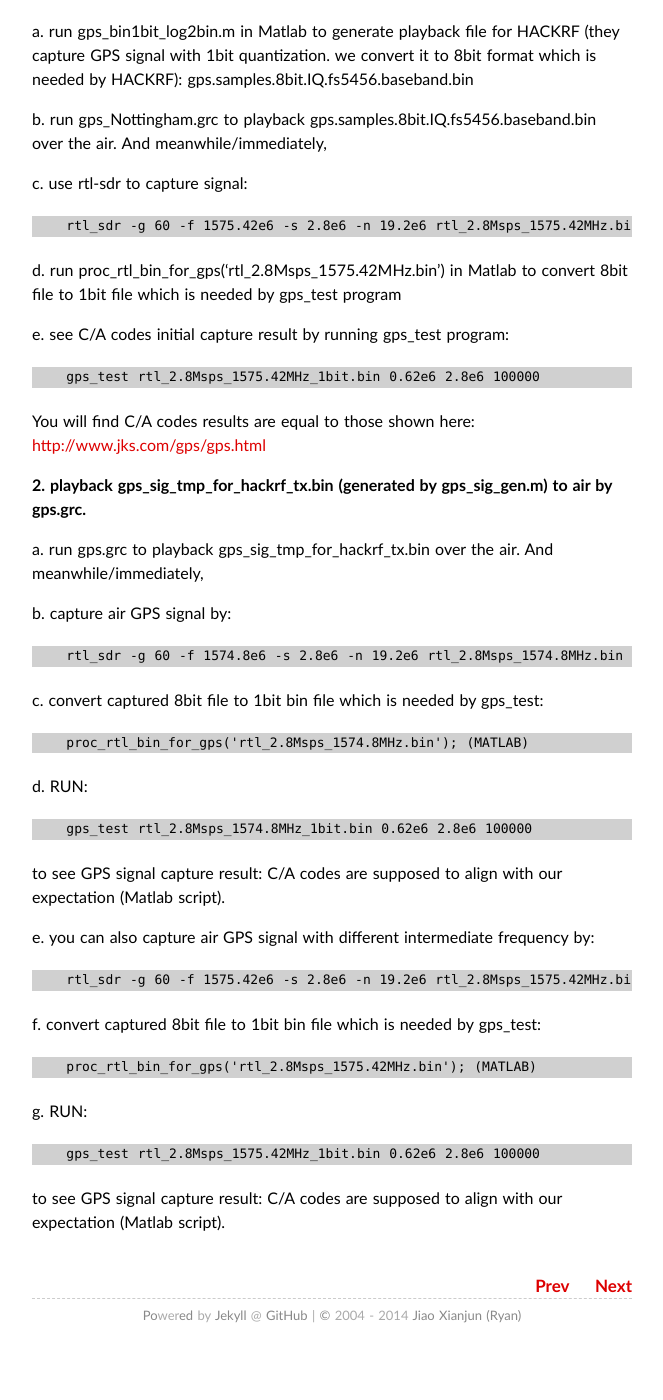
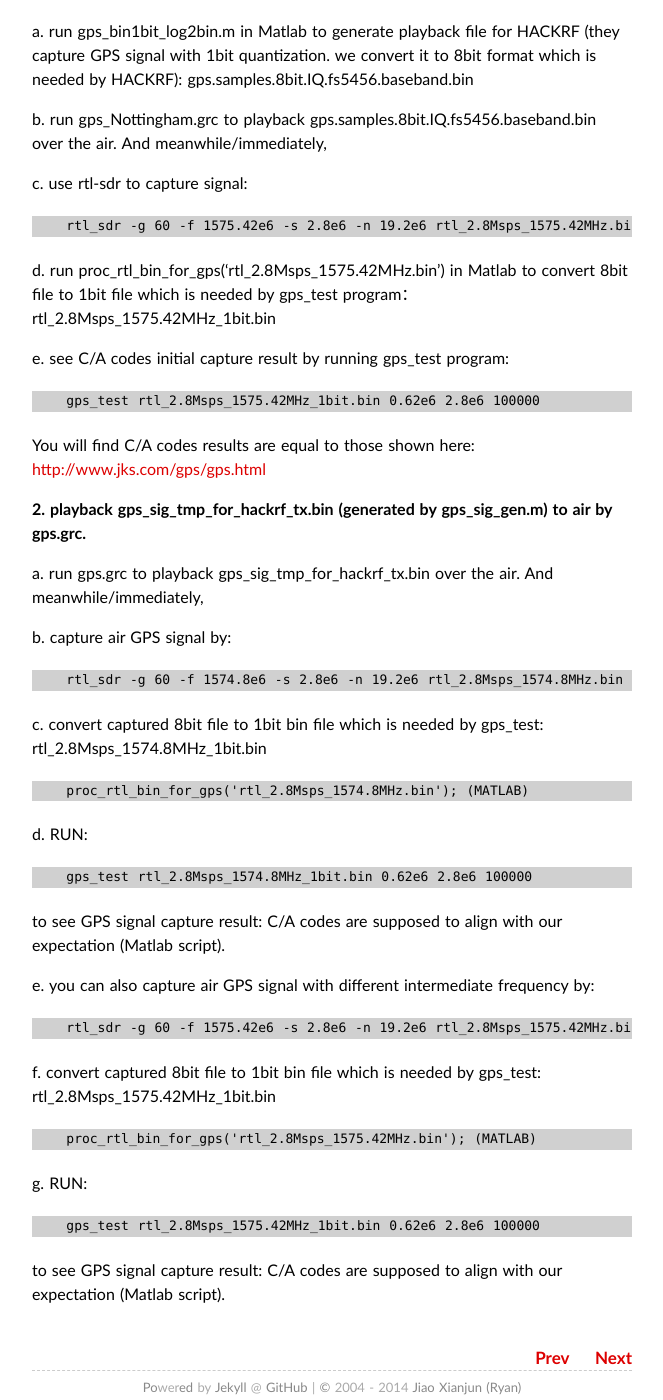
Before and after one commit to sdr-x/sdr-x.github.io, a Jekyll site: the page built from _posts/2014-05-29-Some efforts and tools on GPS signal replay (GPS重放模拟).md, in a window 1280 px wide and 1400 px high, scrolled down 1339 px. Shown: the whole window, without its empty margins (308-971 px from the left). Built offline with Jekyll 4.4.1, drawn with Linux system fonts in a browser that asks for light colours; some web fonts are replaced; Markdown is read by kramdown in place of the engine named in the settings; comment, search, counter and statistics services are not loaded; before the commit the page ends 2697 px from its top, so only the background shows below that.

Commit message:
Update 2014-05-29-Some efforts and tools on GPS signal replay (GPS重放模拟).md

```diff
--- a/_posts/2014-05-29-Some efforts and tools on GPS signal replay (GPS重放模拟).md
+++ b/_posts/2014-05-29-Some efforts and tools on GPS signal replay (GPS重放模拟).md
@@ -61,7 +61,7 @@ c. use rtl-sdr to capture signal:
 
         rtl_sdr -g 60 -f 1575.42e6 -s 2.8e6 -n 19.2e6 rtl_2.8Msps_1575.42MHz.bin
 
-d. run proc_rtl_bin_for_gps('rtl_2.8Msps_1575.42MHz.bin') in Matlab to convert 8bit file to 1bit file which is needed by gps_test program
+d. run proc_rtl_bin_for_gps('rtl_2.8Msps_1575.42MHz.bin') in Matlab to convert 8bit file to 1bit file which is needed by gps_test program：rtl_2.8Msps_1575.42MHz_1bit.bin
 
 e. see C/A codes initial capture result by running gps_test program:
 
@@ -77,7 +77,7 @@ b. capture air GPS signal by:
 
         rtl_sdr -g 60 -f 1574.8e6 -s 2.8e6 -n 19.2e6 rtl_2.8Msps_1574.8MHz.bin
 
-c. convert captured 8bit file to 1bit bin file which is needed by gps_test:
+c. convert captured 8bit file to 1bit bin file which is needed by gps_test: rtl_2.8Msps_1574.8MHz_1bit.bin
 
         proc_rtl_bin_for_gps('rtl_2.8Msps_1574.8MHz.bin'); (MATLAB)
 
@@ -91,7 +91,7 @@ e. you can also capture air GPS signal with different intermediate frequency by:
 
         rtl_sdr -g 60 -f 1575.42e6 -s 2.8e6 -n 19.2e6 rtl_2.8Msps_1575.42MHz.bin
 
-f. convert captured 8bit file to 1bit bin file which is needed by gps_test:
+f. convert captured 8bit file to 1bit bin file which is needed by gps_test: rtl_2.8Msps_1575.42MHz_1bit.bin
 
         proc_rtl_bin_for_gps('rtl_2.8Msps_1575.42MHz.bin'); (MATLAB)
 
```
